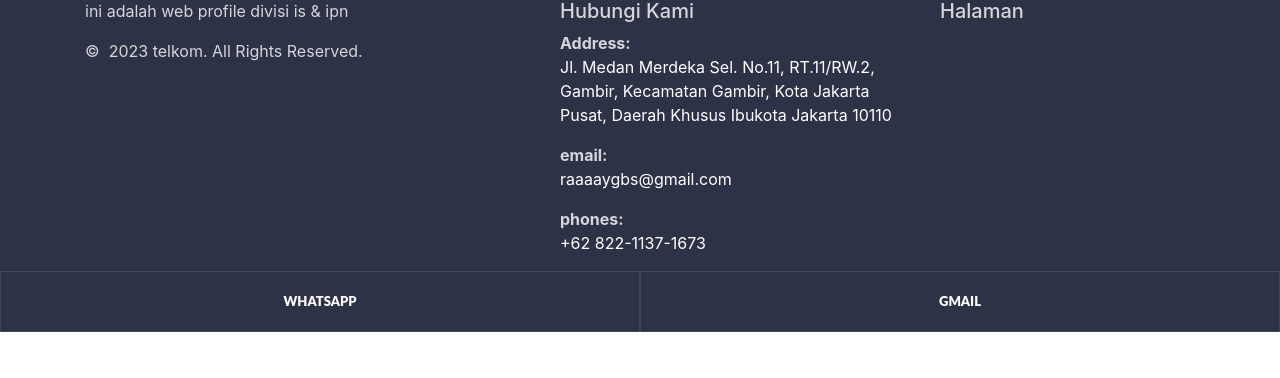
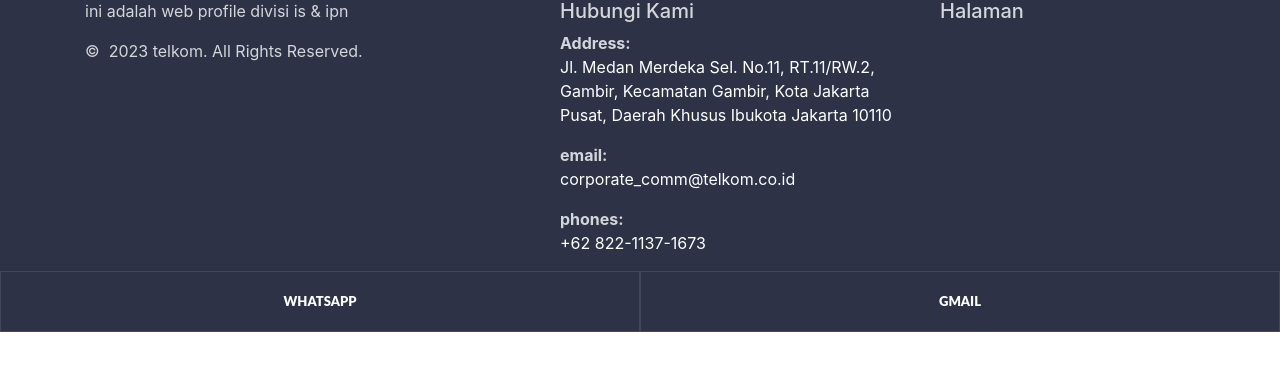
Before and after one commit to madki13/telkom, a Yii app: template app/views/site/index.php in a window 1280 px wide. Shown: the part 91-469 px from the top of the page. Run offline with PHP 8.4 and a stand-in for Yii, Linux system fonts and the light colour scheme; the template is opened without the code that fills it, so the values that code supplies are empty; some libraries are stand-ins or nearby versions.

Commit message:
update gmail

```diff
--- a/app/views/layouts/main.php
+++ b/app/views/layouts/main.php
@@ -149,7 +149,7 @@
                     </dl>
                     <dl class="contact-list">
                         <dt>email:</dt>
-                        <dd><a href="mailto:raaaaygbs@gmail.com">raaaaygbs@gmail.com</a></dd>
+                        <dd><a href="mailto:corporate_comm@telkom.co.id">corporate_comm@telkom.co.id</a></dd>
                     </dl>
                     <dl class="contact-list">
                         <dt>phones:</dt>
@@ -177,7 +177,7 @@
         </div>
         <div class="row no-gutters social-container">
             <div class="col"><a class="social-inner" href="https://wa.me/082211371673"><span class="icon mdi mdi-WhatsApp"></span><span>WhatsApp</span></a></div>
-            <div class="col"><a class="social-inner" href="mailto:raaaaygbs@gmail.com"><span class="icon mdi mdi-gmail"></span><span>Gmail</span></a></div>
+            <div class="col"><a class="social-inner" href="mailto:corporate_comm@telkom.co.id"><span class="icon mdi mdi-gmail"></span><span>Gmail</span></a></div>
 
         </div>
     </footer>
```
